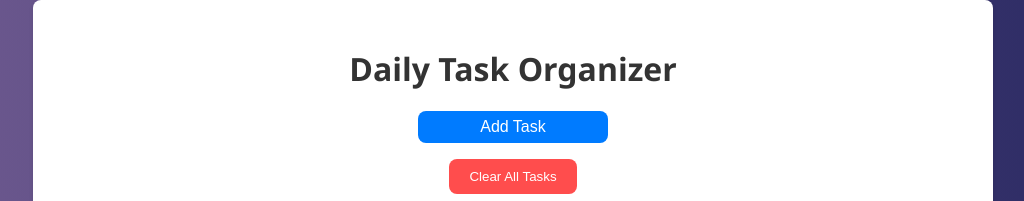
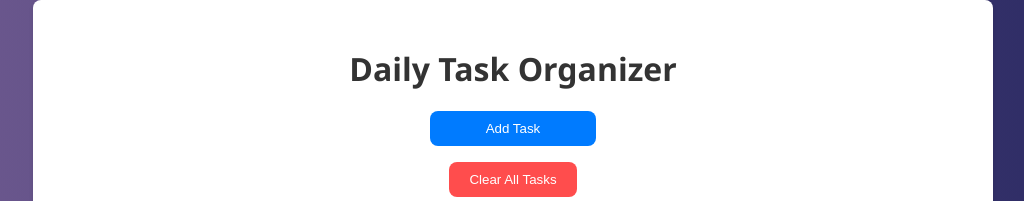
Before and after one commit to umairBinMohammad/daily-task-organizer, a React (Create React App) app: page / in a window 1280 px wide. Shown: the top 201 px of the page, without its empty margins (127-1151 px from the left). Built offline with nearby package versions, Linux system fonts and the light colour scheme.

Commit message:
Fixed Add Task button only working when text is clicked - Divs adjusted to allow button to be clicked

```diff
--- a/src/components/AddTask.js
+++ b/src/components/AddTask.js
@@ -14,30 +14,17 @@ const AddTask = ({ onAdd }) => {
 
     return (
         <>
-          <div
-            // Button container styles
-            style={{
-              marginLeft: 'auto',
-              marginRight: 'auto',
-              display: 'flex',
-              alignItems: 'center',
-              justifyContent: 'center',
-              backgroundColor: '#007BFF',
-              borderRadius: '8px',
-              cursor: 'pointer',
-              padding: '6px 12px',
-              color: '#fff',
-              width: '20%',
-            }}
-          >
+          <div className="mb-4" style={{ textAlign: 'center' }}>
             <button
               onClick={() => setShowModal(true)}
               style={{
+                padding: '10px 20px',
+                backgroundColor: '#007BFF',
+                color: '#fff',
                 border: 'none',
-                background: 'none',
-                color: 'inherit',
-                fontSize: '16px',
+                borderRadius: '8px',
                 cursor: 'pointer',
+                width: '20%',
               }}
             >
               Add Task
```
